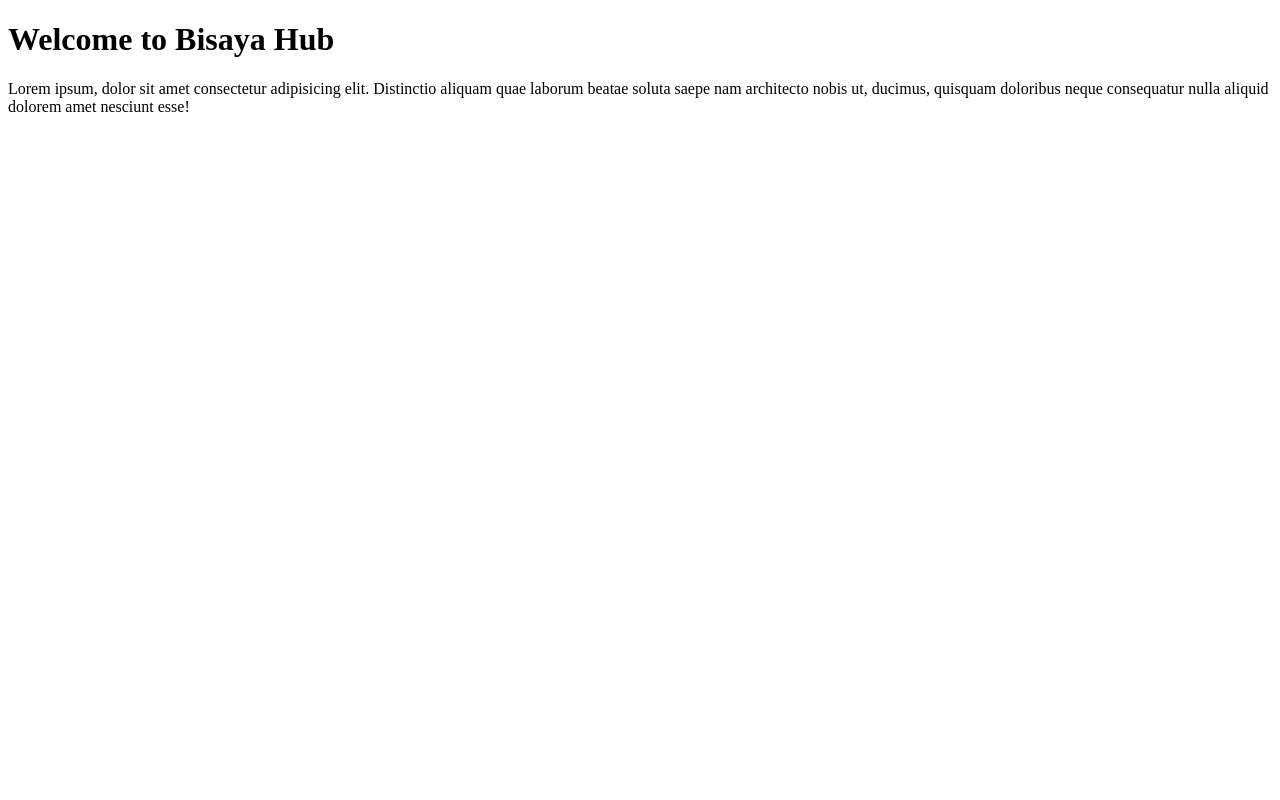
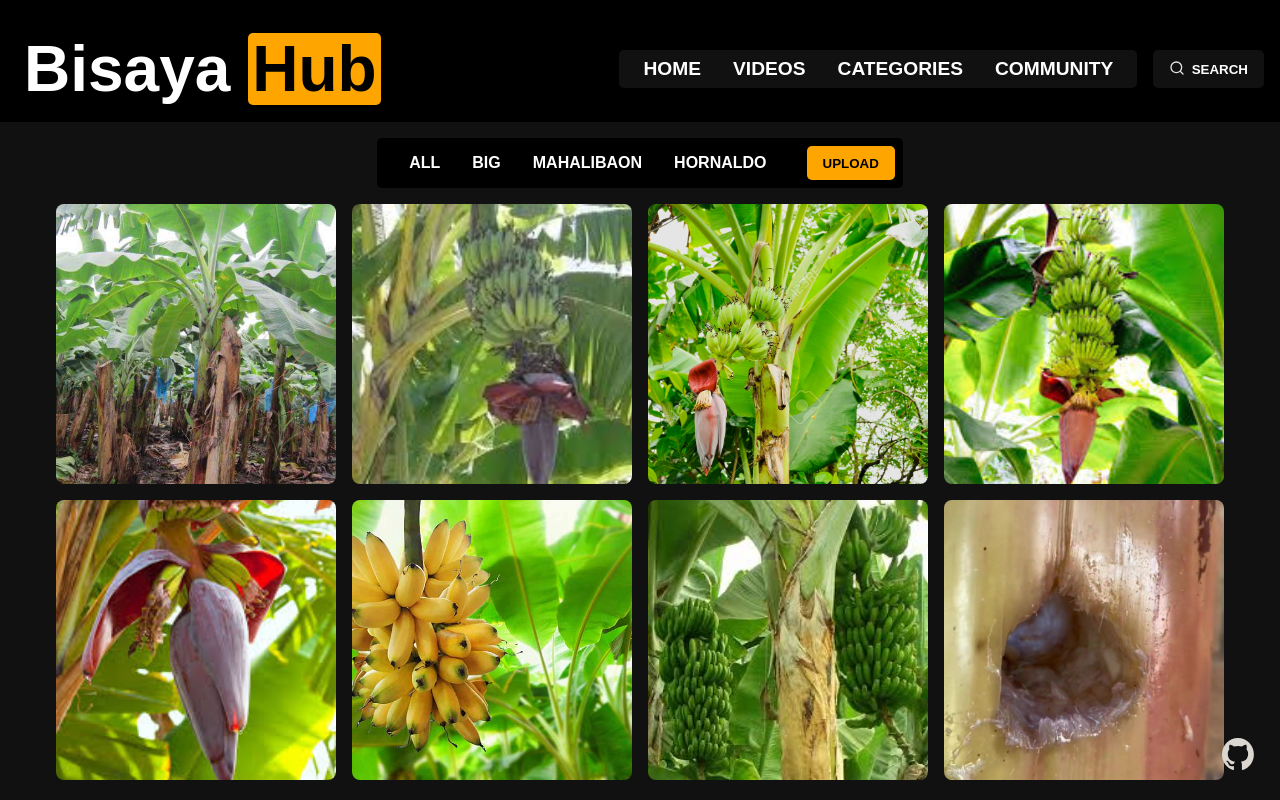
Before and after one commit to yuan-miranda/bisayahub, a plain HTML site: page public/index.html in a window 1280 px wide. Drawn offline with Linux system fonts and the light colour scheme.

Commit message:
added stuff bruh

```diff
--- a/public/index.html
+++ b/public/index.html
@@ -5,11 +5,92 @@
     <meta charset="UTF-8">
     <meta name="viewport" content="width=device-width, initial-scale=1.0, maximum-scale=1.0, user-scalable=no">
     <title>Bisaya Hub</title>
+    <link rel="stylesheet" href="styles.css">
 </head>
 
 <body>
-    <h1>Welcome to Bisaya Hub</h1>
-    <p>Lorem ipsum, dolor sit amet consectetur adipisicing elit. Distinctio aliquam quae laborum beatae soluta saepe nam architecto nobis ut, ducimus, quisquam doloribus neque consequatur nulla aliquid dolorem amet nesciunt esse!</p>
+
+    <div class="container">
+        <div class="header-section">
+            <div class="header-wrapper">
+                <h1>Bisaya
+                    <span style="
+                    background-color: orange;
+                    color: black;
+                    padding: 0.01rem 0.25rem;
+                    border-radius: 5px;
+                ">Hub</span>
+                </h1>
+                <div class="nav-wrapper-top">
+                    <nav>
+                        <ul>
+                            <li><a href="#">HOME</a></li>
+                            <li><a href="#">VIDEOS</a></li>
+                            <li><a href="#">CATEGORIES</a></li>
+                            <li><a href="#">COMMUNITY</a></li>
+                        </ul>
+                    </nav>
+                    <div class="search-bar">
+                        <button type="submit">
+                            <span style="padding-right: 0.4rem;">
+                                <img src="media/icon/search.svg" alt="Search Icon" width="16" height="16"
+                                    style="filter: invert(1);">
+                            </span>
+                            SEARCH
+                        </button>
+                    </div>
+                </div>
+            </div>
+
+            <div class="nav-wrapper-bottom">
+                <nav>
+                    <ul>
+                        <li><a href="#">ALL</a></li>
+                        <li><a href="#">BIG</a></li>
+                        <li><a href="#">MAHALIBAON</a></li>
+                        <li><a href="#">HORNALDO</a></li>
+                    </ul>
+                </nav>
+                <div class="upload-button">
+                    <button type="button">
+                        UPLOAD
+                    </button>
+                </div>
+            </div>
+        </div>
+        <div class="grid">
+            <div class="grid-item">
+                <img src="media/banana01.jpg" alt="Banana 01">
+            </div>
+            <div class="grid-item">
+                <img src="media/banana02.jpg" alt="Banana 02">
+            </div>
+            <div class="grid-item">
+                <img src="media/banana03.jpg" alt="Banana 03">
+            </div>
+            <div class="grid-item">
+                <img src="media/banana04.jpg" alt="Banana 04">
+            </div>
+            <div class="grid-item">
+                <img src="media/banana05.jpg" alt="Banana 05">
+            </div>
+            <div class="grid-item">
+                <img src="media/banana06.jpg" alt="Banana 06">
+            </div>
+            <div class="grid-item">
+                <img src="media/banana07.jpg" alt="Banana 07">
+            </div>
+            <div class="grid-item">
+                <img src="media/banana08.jpg" alt="Banana 08">
+            </div>
+        </div>
+    </div>
+
+    <div class="link-actions">
+        <a href="https://github.com/yuan-miranda/bisayahub" target="_blank" aria-label="GitHub Repository">
+            <img src="media/icon/github-mark.svg" alt="GitHub" width="32" height="32" title="GitHub Repository">
+        </a>
+    </div>
 </body>
 
 </html>
--- /dev/null
+++ b/public/styles.css
@@ -0,0 +1,174 @@
+* {
+    margin: 0;
+    padding: 0;
+    box-sizing: border-box;
+}
+
+html,
+body {
+    width: 100%;
+    height: 100%;
+}
+
+body {
+    font-family: Arial, Helvetica, sans-serif;
+    background-color: #111;
+    color: white;
+}
+
+.header-wrapper {
+    background-color: black;
+    color: white;
+    padding: 2rem 1rem 1rem 1rem;
+
+    display: flex;
+    justify-content: space-between;
+    align-items: center;
+}
+
+.header-wrapper h1 {
+    margin-left: 0.5rem;
+    font-size: 4rem;
+}
+
+.nav-wrapper-top {
+    display: flex;
+    align-items: center;
+    font-size: 1.2rem;
+}
+
+nav {
+    margin-right: 1rem;
+}
+
+nav ul {
+    list-style: none;
+    display: flex;
+    background-color: #111;
+    padding: 0.5rem;
+    border-radius: 5px;
+}
+
+nav ul li {
+    margin: 0 1rem;
+}
+
+nav ul li a {
+    color: white;
+    text-decoration: none;
+    font-weight: bold;
+}
+
+nav ul li a:hover {
+    text-decoration: underline;
+}
+
+.search-bar button {
+    padding: 0.6rem 1rem;
+    background-color: #111;
+    color: white;
+    border: none;
+    border-radius: 5px;
+    cursor: pointer;
+    font-weight: bold;
+
+    display: flex;
+    align-items: center;
+}
+
+.nav-wrapper-bottom {
+    display: flex;
+    justify-content: center;
+    margin-top: 1rem;
+    padding: 0.5rem;
+    border-radius: 5px;
+    background-color: black;
+
+    width: auto;
+    max-width: fit-content;
+    margin-left: auto;
+    margin-right: auto;
+}
+
+.nav-wrapper-bottom nav ul {
+    background-color: transparent;
+}
+
+.upload-button button {
+    padding: 0.6rem 1rem;
+    background-color: orange;
+    border: none;
+    border-radius: 5px;
+    cursor: pointer;
+    font-weight: bold;
+}
+
+.container {
+    margin: 0 auto;
+}
+
+.grid {
+    display: grid;
+    max-width: 1200px;
+    gap: 1rem;
+    grid-template-columns: repeat(4, 1fr);
+    padding: 1rem;
+    margin-left: auto;
+    margin-right: auto;
+}
+
+.grid-item {
+    aspect-ratio: 1;
+    border-radius: 0.75rem;
+    display: flex;
+    align-items: center;
+    justify-content: center;
+    cursor: pointer;
+}
+
+.grid-item img {
+    width: 100%;
+    height: 100%;
+    object-fit: cover;
+    border-radius: 0.5rem;
+}
+
+.link-actions {
+    position: fixed;
+    margin: 1rem;
+    z-index: 1;
+    bottom: 10px;
+    right: 10px;
+    filter: invert(1);
+}
+
+@media (max-width: 64rem) {
+    .grid {
+        grid-template-columns: repeat(3, 1fr);
+    }
+
+    .header-wrapper h1 {
+        font-size: 3rem;
+    }
+
+    .nav-wrapper-top nav {
+        display: none;
+    }
+}
+
+@media (max-width: 50rem) {
+    .grid {
+        grid-template-columns: repeat(2, 1fr);
+    }
+
+    .header-wrapper h1 {
+        font-size: 2rem;
+    }
+
+}
+
+@media (max-width: 35rem) {
+    .nav-wrapper-bottom nav {
+        display: none;
+    }
+}
```
Also changed, not shown: public/media/banana01.jpg (added), public/media/banana02.jpg (added), public/media/banana03.jpg (added), public/media/banana04.jpg (added), public/media/banana05.jpg (added), public/media/banana06.jpg (added), public/media/banana07.jpg (added), public/media/banana08.jpg (added), public/media/icon/github-mark.svg (added), public/media/icon/search.svg (added).
